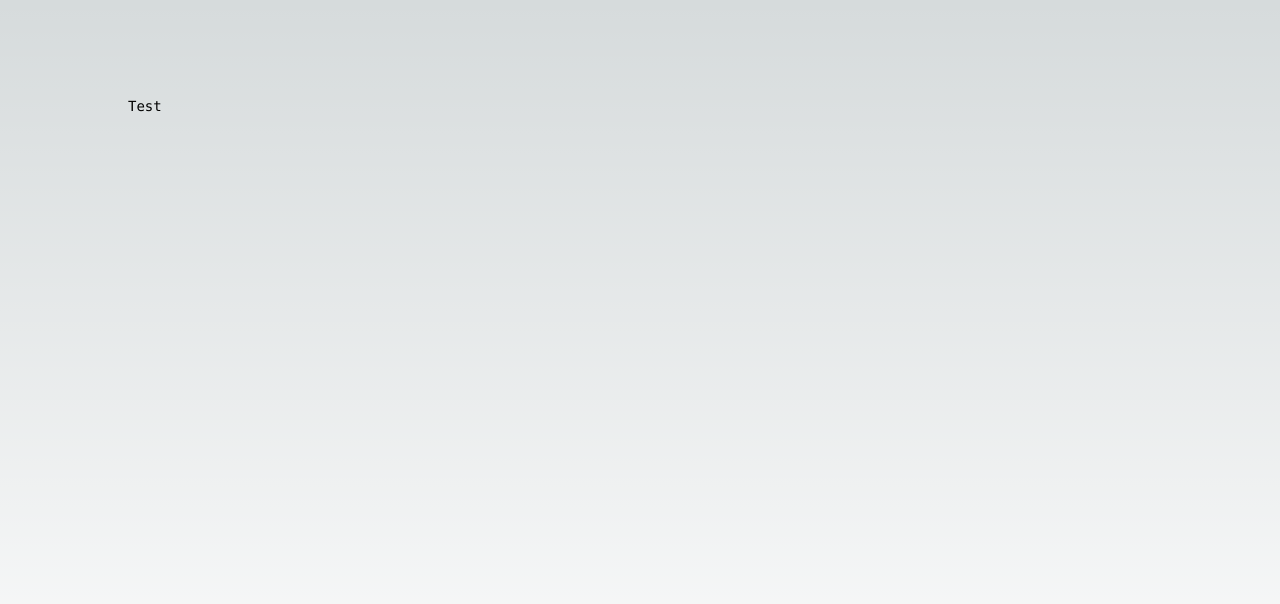
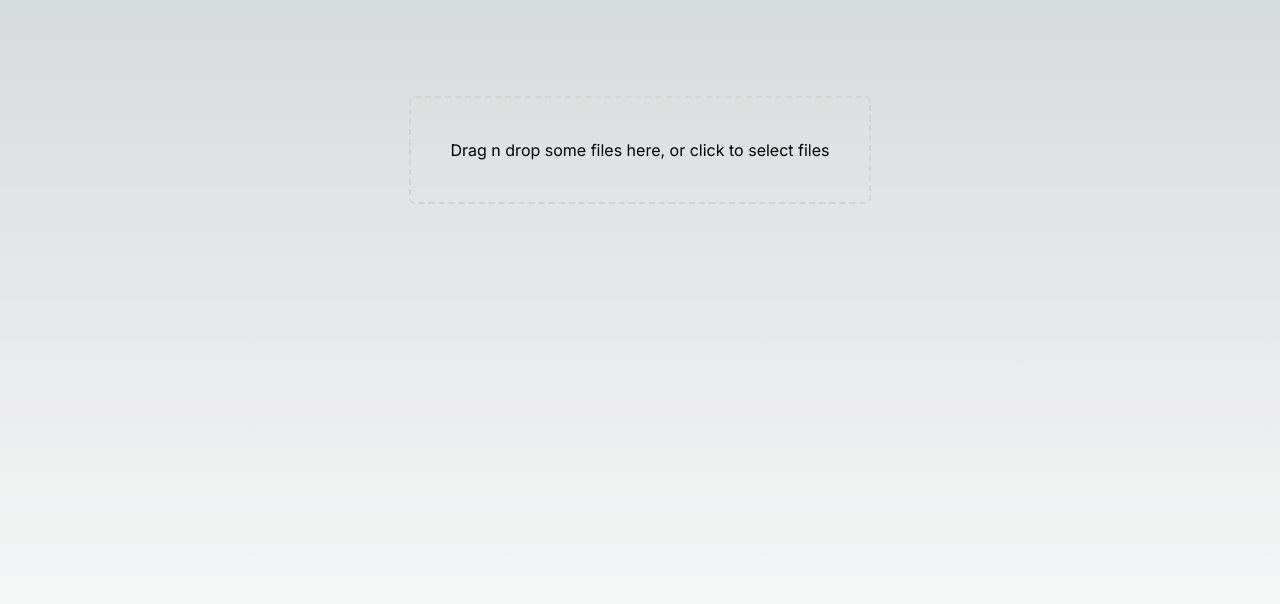
Before and after one commit to esinarta/DatingAppStats, a Next.js app: page / in a window 1280 px wide. Shown: the top 604 px of the page. Built offline with nearby package versions, Linux system fonts and the light colour scheme.

Commit message:
Downgrade to next 13.4.16 and install react-dropzone

```diff
--- a/package.json
+++ b/package.json
@@ -14,11 +14,12 @@
     "@types/react-dom": "18.2.7",
     "autoprefixer": "10.4.15",
     "eslint": "8.49.0",
-    "eslint-config-next": "13.4.19",
-    "next": "13.4.19",
+    "eslint-config-next": "13.4.16",
+    "next": "13.4.16",
     "postcss": "8.4.29",
     "react": "18.2.0",
     "react-dom": "18.2.0",
+    "react-dropzone": "^14.2.3",
     "tailwindcss": "3.3.3",
     "typescript": "5.2.2"
   }
--- a/src/app/page.tsx
+++ b/src/app/page.tsx
@@ -1,9 +1,9 @@
+import Upload from "@/components/Upload";
+
 export default function Home() {
   return (
     <main className="flex min-h-screen flex-col items-center justify-between p-24">
-      <div className="z-10 max-w-5xl w-full items-center justify-between font-mono text-sm lg:flex">
-        Test
-      </div>
+      <Upload />
     </main>
   );
 }
--- /dev/null
+++ b/src/components/Upload/index.tsx
@@ -0,0 +1,29 @@
+"use client";
+
+import { useCallback } from "react";
+import { FileWithPath, useDropzone } from "react-dropzone";
+
+const Upload = () => {
+  const onDrop = useCallback((acceptedFiles: FileWithPath[]) => {
+    console.log(acceptedFiles);
+  }, []);
+
+  const { getRootProps, getInputProps, isDragActive } = useDropzone({ onDrop });
+
+  return (
+    <div
+      {...getRootProps({
+        className: "border-dashed border-2 border-gray-300 rounded-md p-10",
+      })}
+    >
+      <input {...getInputProps()} />
+      {isDragActive ? (
+        <p>.....</p>
+      ) : (
+        <p>Drag n drop some files here, or click to select files</p>
+      )}
+    </div>
+  );
+};
+
+export default Upload;
```
Also changed, not shown: tsconfig.json (+19 -5 lines), 1 other file (tests, documents, lock files or other folders).
